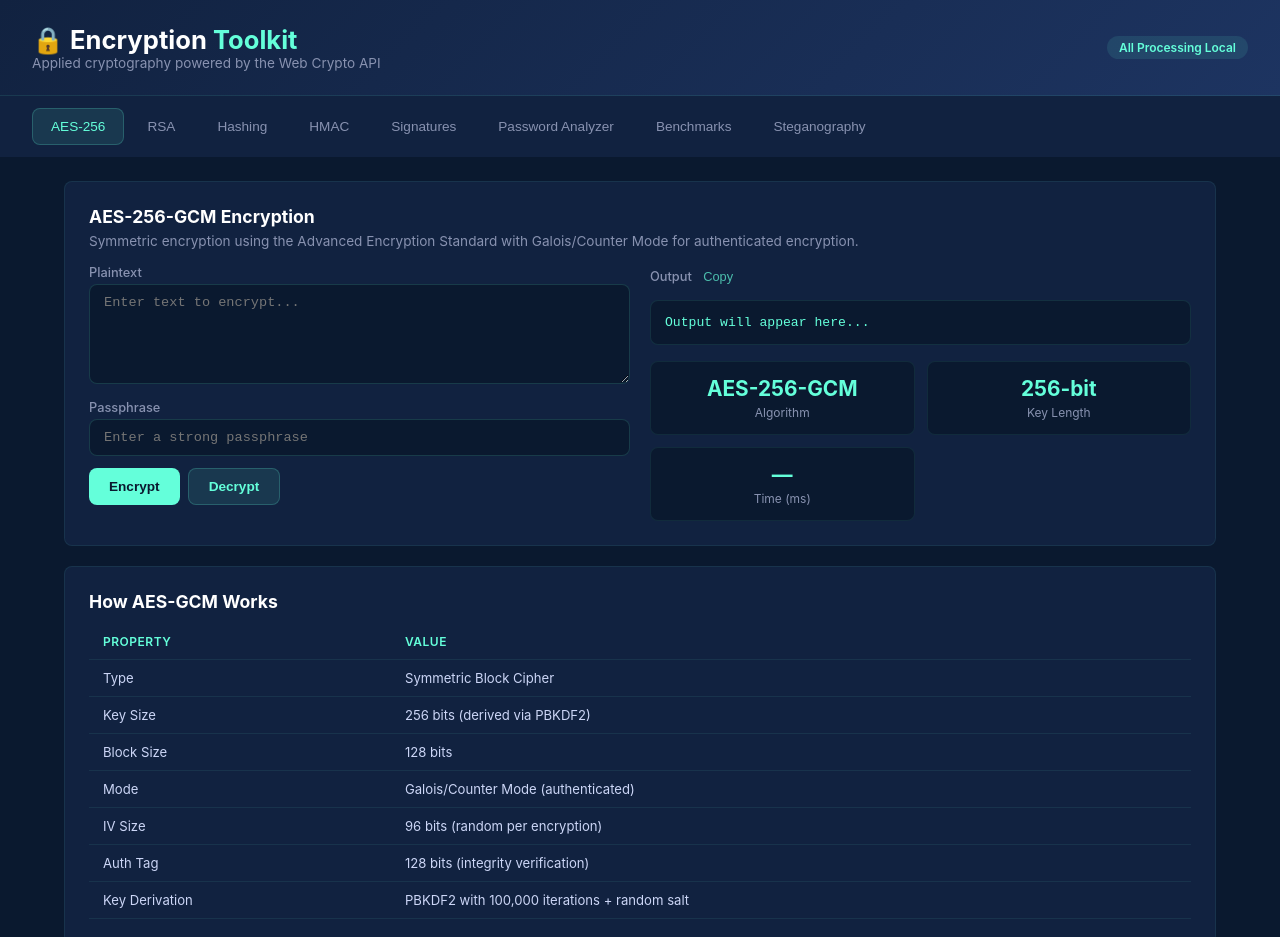
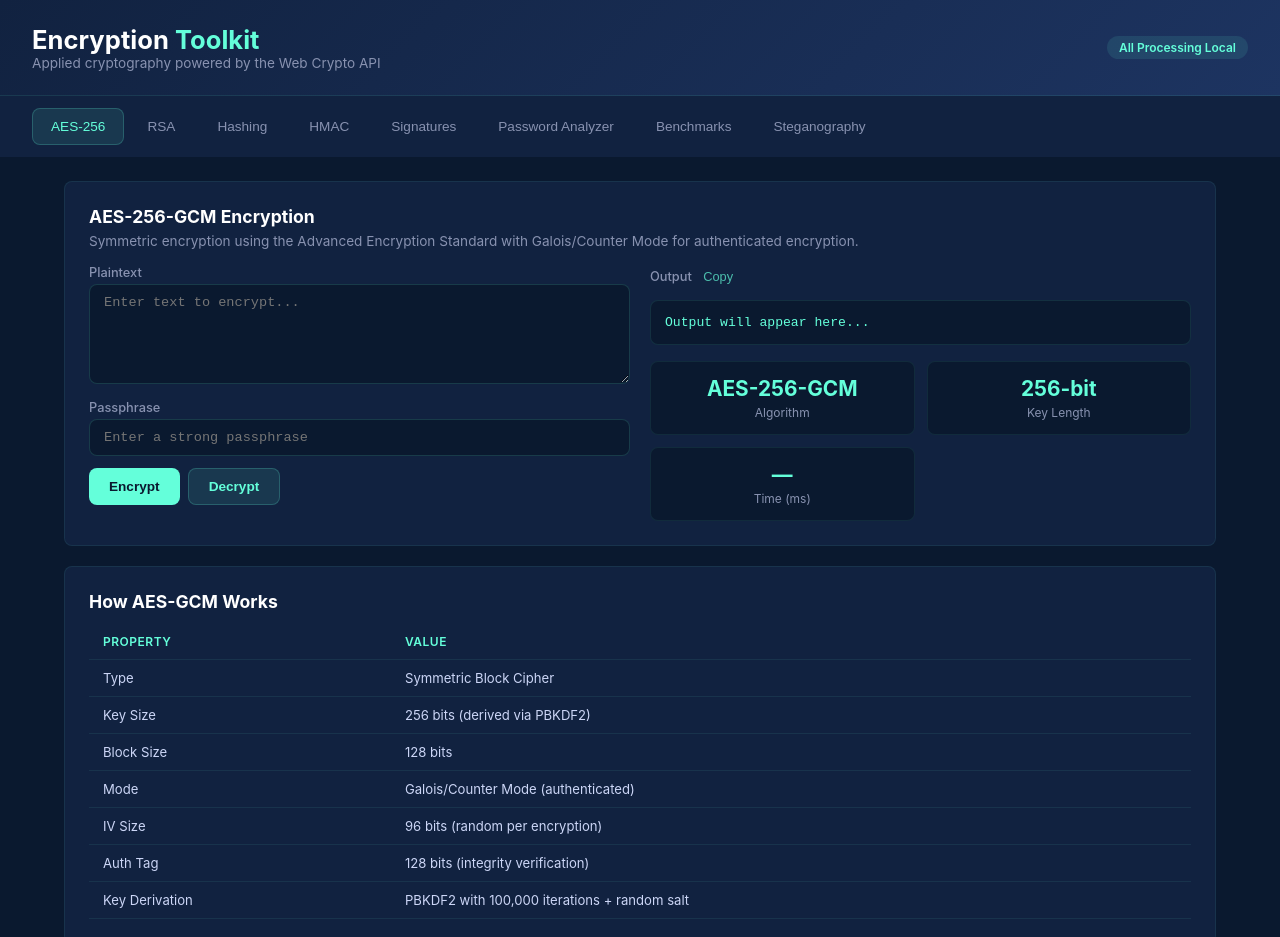
Before and after one commit to Freddricklogan/encryption-toolkit, a plain HTML site: page index.html in a window 1280 px wide. Shown: the top 937 px of the page. Drawn offline with nearby package versions, Linux system fonts and the light colour scheme.

Commit message:
Remove emoji from header

```diff
--- a/index.html
+++ b/index.html
@@ -70,7 +70,7 @@ textarea{min-height:100px}
 
 <div class="header">
   <div>
-    <h1><span>&#x1f512;</span> Encryption <span>Toolkit</span></h1>
+    <h1>Encryption <span>Toolkit</span></h1>
     <p>Applied cryptography powered by the Web Crypto API</p>
   </div>
   <span class="badge">All Processing Local</span>
```
